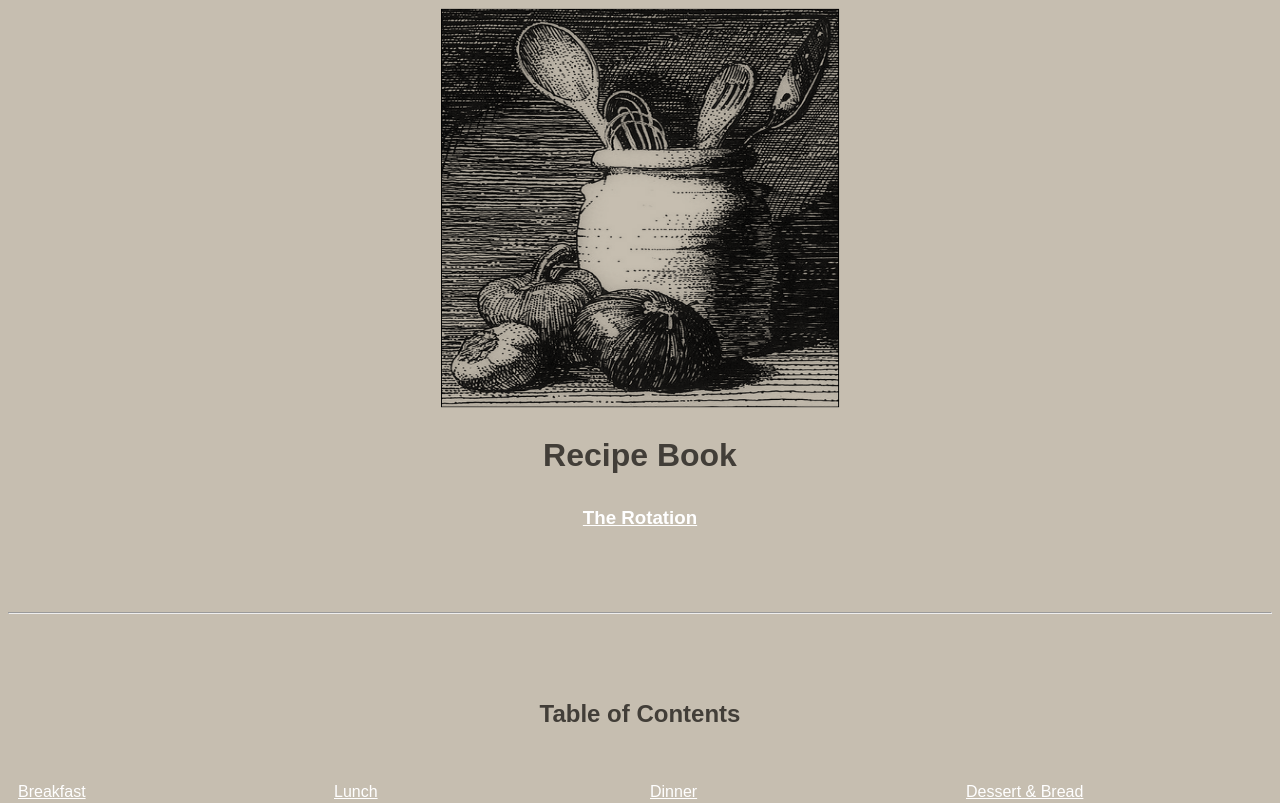
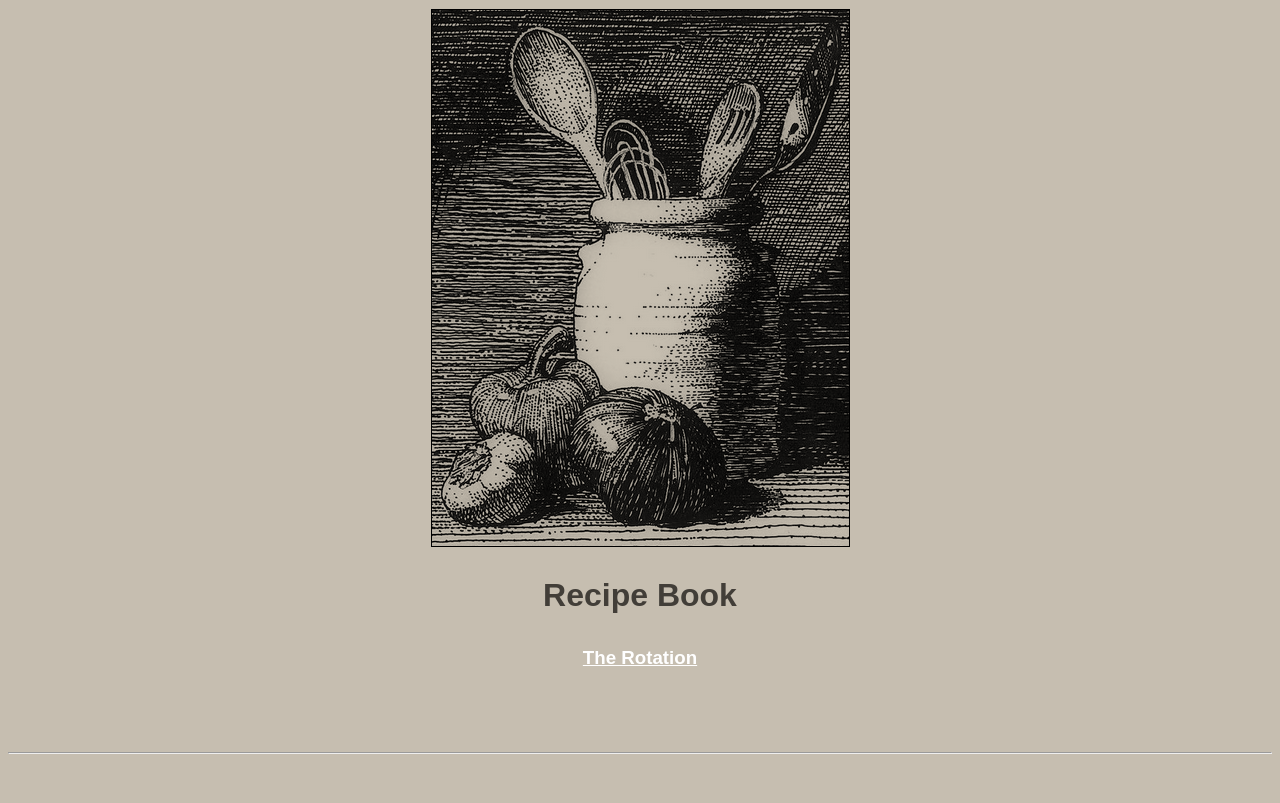
Before and after one commit to sb-ml-py/Recipe-Book, a plain HTML site: page docs/index.html in a window 1280 px wide. Shown: the top 803 px of the page. Drawn offline with Linux system fonts and the light colour scheme.

Commit message:
Update index.html

```diff
--- a/docs/index.html
+++ b/docs/index.html
@@ -50,7 +50,7 @@
 </head>
 
 <body style="background-color: #C6BEB0;">
-	<img src="images/recipe-book-logo.png" class="center" width="400" height="400">
+	<img src="images/recipe-book-logo.png" class="center" width="421" height="540">
 
 	<h1 style="text-align: center; font-size: 200%;">Recipe Book</h1>
 
```
